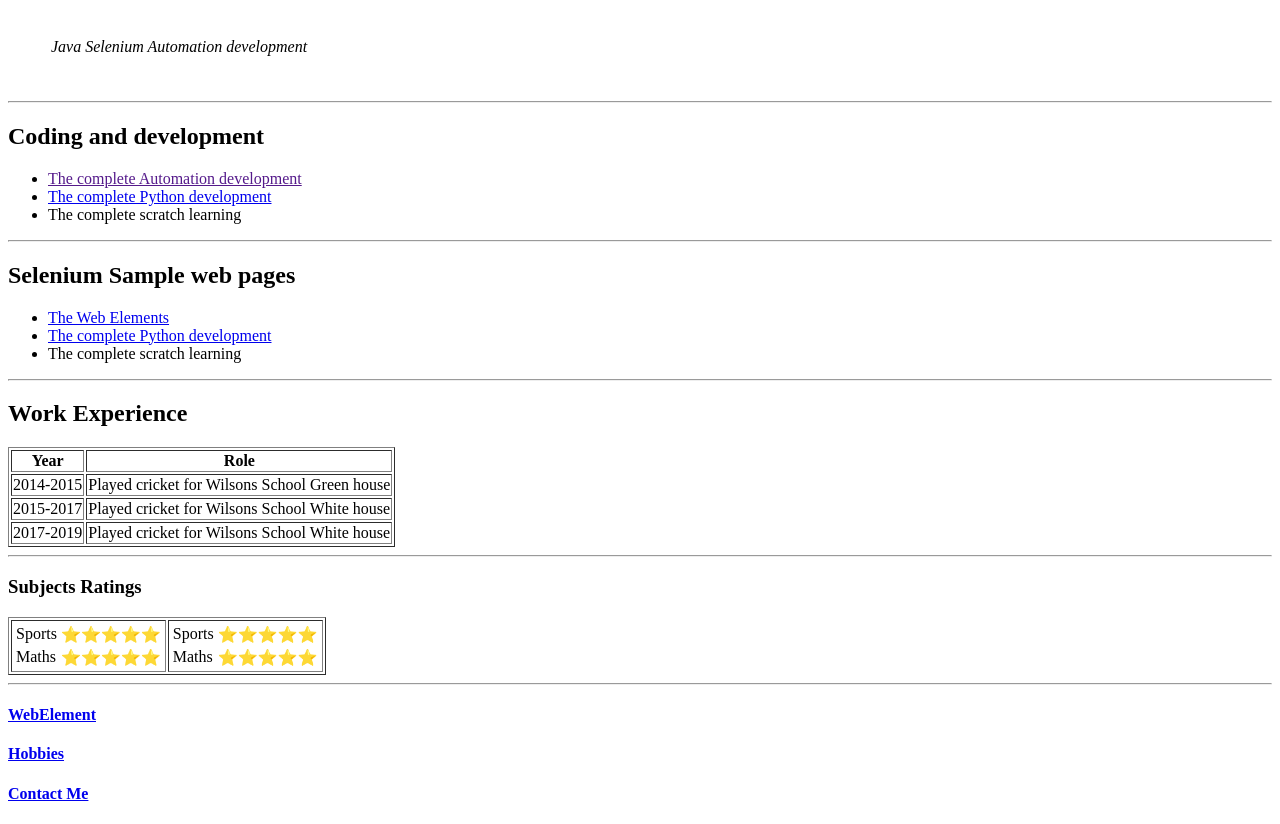
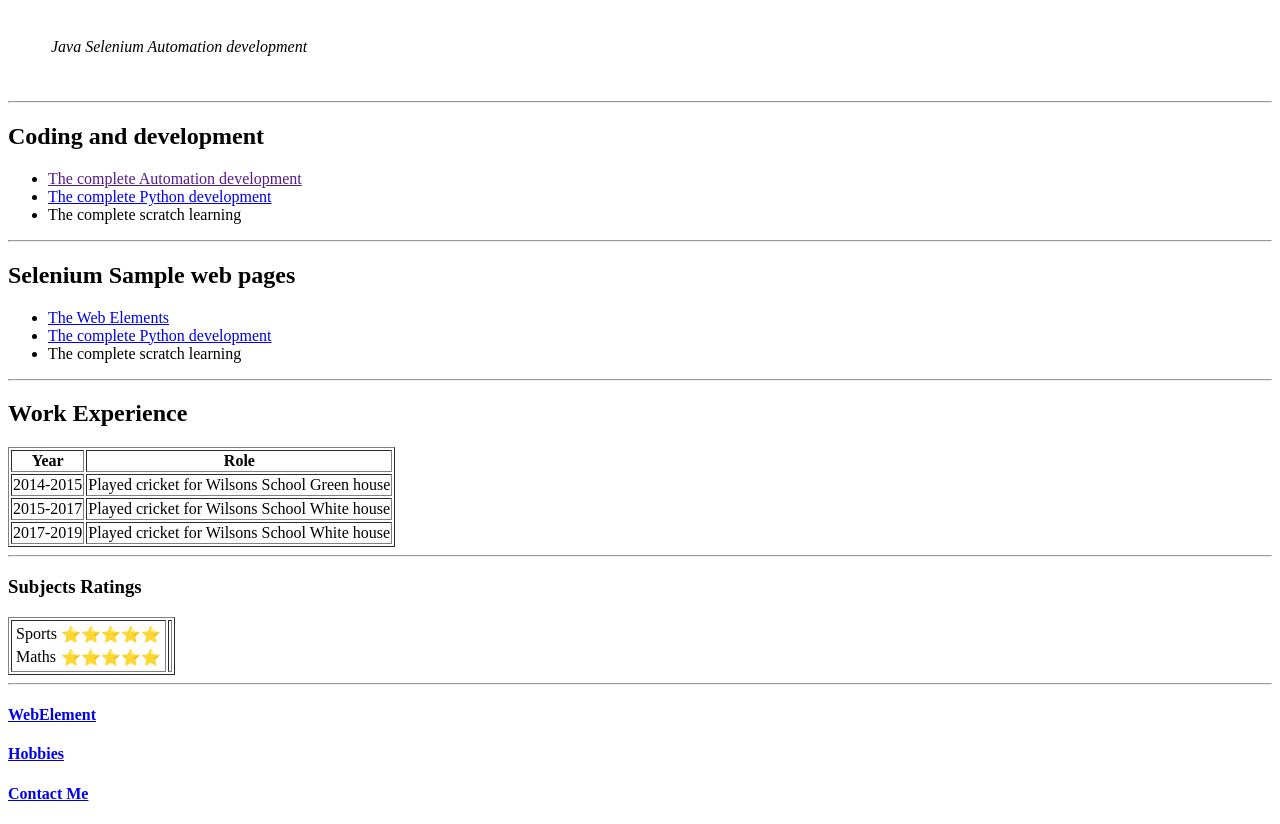
Before and after one commit to ashokonmi3/Selenium.Pages, a plain HTML site: page index.html in a window 1280 px wide. Shown: the part 79-903 px from the top of the page. Drawn offline with Linux system fonts and the light colour scheme.

Commit message:
Update index.html

```diff
--- a/index.html
+++ b/index.html
@@ -83,22 +83,12 @@
           </table>
         </td>
         <td>
-          <table>
-            <tr>
-              <td>Sports</td>
-              <td>⭐⭐⭐⭐⭐</td>
-            </tr>
-            <tr>
-              <td>Maths</td>
-              <td>⭐⭐⭐⭐⭐</td>
-            </tr>
-          </table>
         </td>
       </tr>
     </table>
 
     <hr />
-                           <h4><a href="Web_Elements.html">WebElement</a></h4>
+  <h4><a href="Web_Elements.html">WebElement</a></h4>
 
     <h4><a href="Web_Elements.html">Hobbies</a></h4>
     <h4><a href="contactme.html">Contact Me</a></h4>
```
